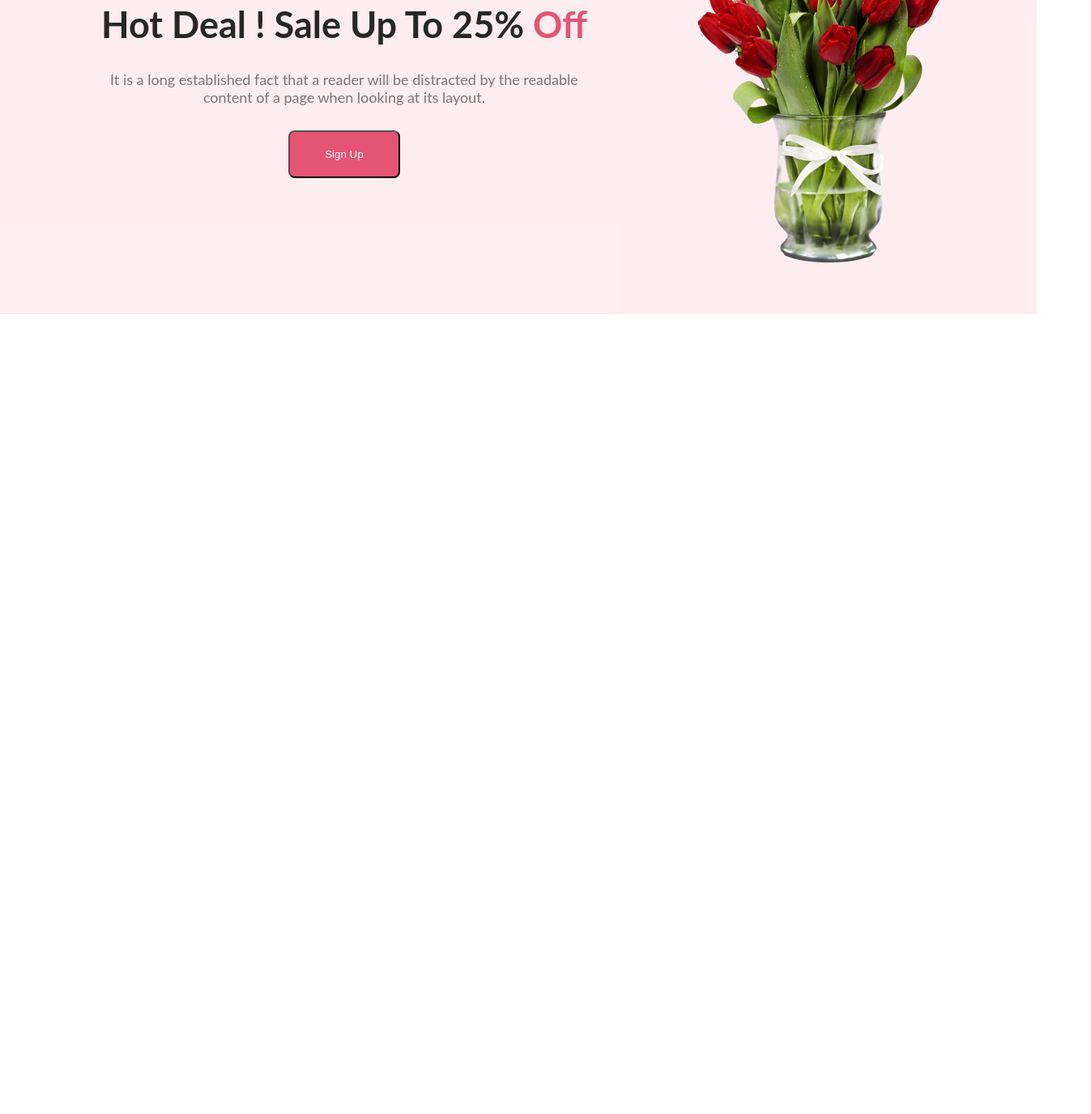
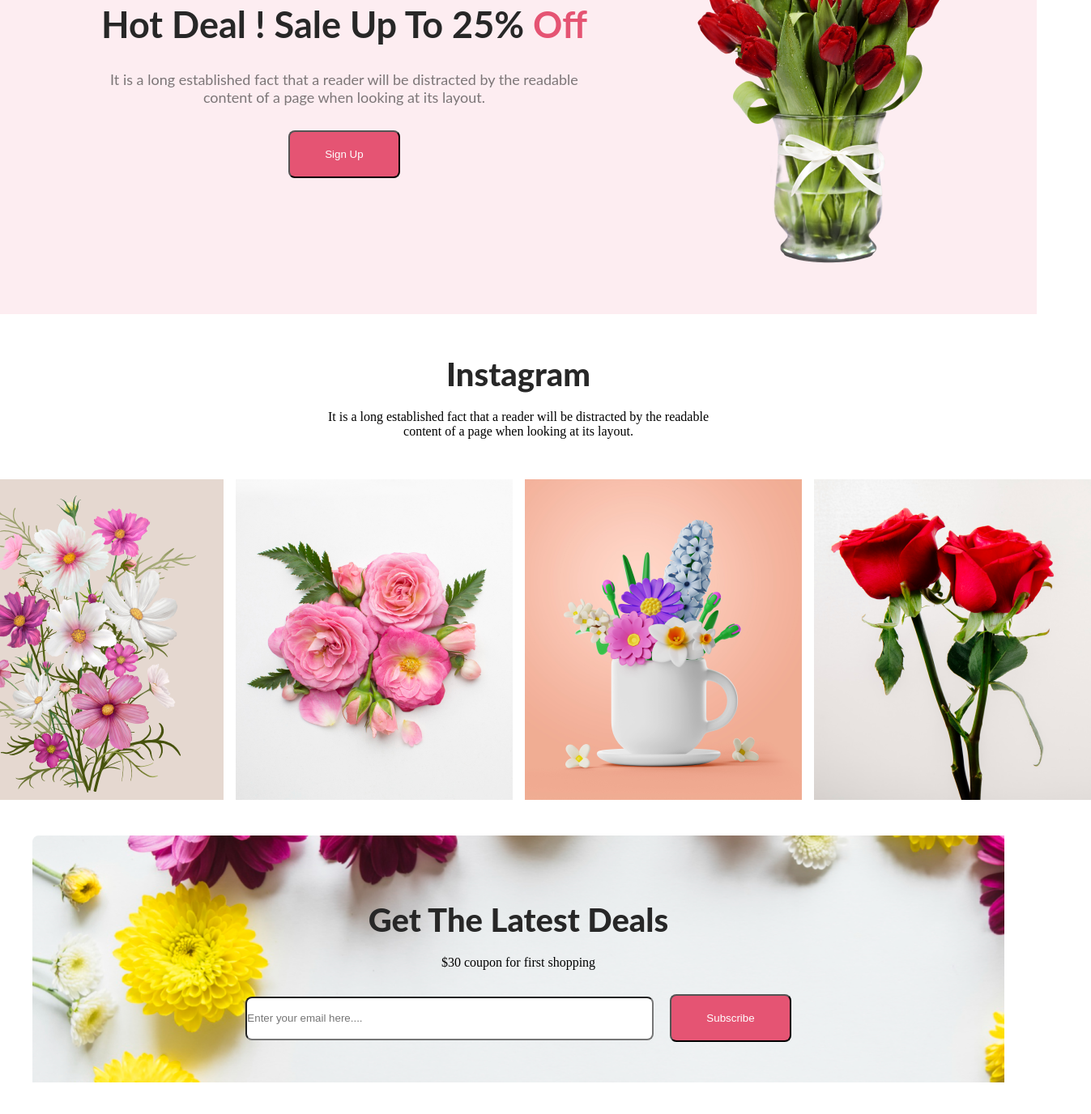
Before and after one commit to Rezuan-Alam-Rean/flower-shop-assignment1, a plain HTML site: page index.html in a window 1280 px wide. Shown: the part 2518-3894 px from the top of the page at 81% size, 1347 px wide, since content can reach past the window. Before the commit the page ends 2906 px from the top, so only its background shows below. Drawn offline with Linux system fonts and the light colour scheme.

Commit message:
footer commit

```diff
--- a/index.html
+++ b/index.html
@@ -98,6 +98,45 @@
 
              </div>
         </section>
+        <section class="section3">
+            <div class="instagram">
+                <h3 class="instagram-h">Instagram</h3>
+                <p>
+                    It is a long established fact that a reader will be distracted by the readable <br> content of a page when looking at its layout.
+                </p>
+            </div>
+
+            <div class="pictures">
+                <div class="picture">
+                    <img src="./Flower Asset/Rectangle 4.png" alt="">
+                </div>
+                <div class="picture">
+                    <img src="./Flower Asset/Flower 01.png" alt="">
+                </div>
+                <div class="picture">
+                    <img src="./Flower Asset/Rectangle 5.png" alt="">
+                </div>
+                <div class="picture">
+                    <img src="./Flower Asset/Rectangle 6.png" alt="">
+                </div>
+
+            </div>
+            <div class="footer-input">
+                <div class="input-title">
+                    <h3 class="get">Get The Latest Deals</h3>
+                    <p>$30 coupon for first shopping</p>
+                </div>
+                <form class="names" action="">
+                    <input class="email-id" type="email" name="" placeholder="Enter your email here...." id="">
+                    <input class="banner-btn" type= "submit" value="Subscribe">
+
+                </form>
+            </div>
+
+
+
+
+        </section>
 
     </main>
     <footer>
--- a/styles.css
+++ b/styles.css
@@ -195,3 +195,83 @@ li a {
 .off {
     color: #E55473;
 }
+
+.instagram {
+    margin: 50px;
+    text-align: center;
+}
+
+.instagram-h {
+    color: #272727;
+    text-align: center;
+    font-family: Lato;
+    font-size: 40px;
+    margin-bottom: 20px;
+    font-weight: 800;
+
+}
+
+
+
+
+.pictures {
+
+    display: flex;
+    gap: 15px;
+    align-items: center;
+    justify-content: center;
+    margin-bottom: 40px;
+    padding-left: 80px;
+    padding-right: 80px;
+
+}
+
+.footer-input {
+    /* margin: 50px;
+    width: 1400px;
+    height: 300px; */
+    justify-content: center;
+    background-image: url('/Rectangle\ 9.png');
+    background-repeat: no-repeat;
+    justify-content: center;
+    padding: 50px;
+    width: 86%;
+    margin: auto;
+    margin-bottom: 40px;
+
+}
+
+.input-title {
+    display: block;
+    text-align: center;
+    margin-bottom: 20px;
+
+}
+
+.get {
+    color: #272727;
+    text-align: center;
+    font-family: Lato;
+    font-size: 40px;
+    font-weight: 800;
+    margin: 20px;
+    margin-top: 30px;
+
+}
+
+.names {
+    display: flex;
+    justify-content: center;
+    align-items: center;
+    gap: 20px;
+    margin-top: 30px;
+
+}
+
+.email-id {
+    width: 500px;
+    height: 50px;
+
+    border-radius: 8px;
+    background: #FFF;
+}
```
Also changed, not shown: Rectangle 9.png (added).
